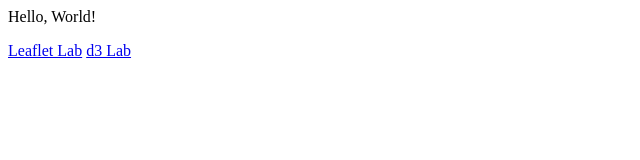
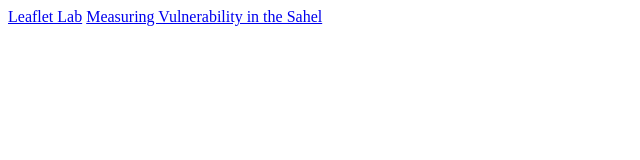
Before and after one commit to jvapp/jvapp.github.io, a plain HTML site: page index.html in a window 1280 px wide. Shown: the whole page, without its empty margins (0-640 px from the left). Drawn offline with Linux system fonts and the light colour scheme.

Commit message:
update
dfsfsdf

```diff
--- a/index.html
+++ b/index.html
@@ -3,9 +3,8 @@
 <head>
 </head>
 <body>
-<p>Hello, World!</p>
   <a href="Leaflet_Lab/index.html">Leaflet Lab</a>
-  <a href="d3_coordinated_viz/index.html">d3 Lab</a>
+  <a href="d3_coordinated_viz/index.html">Measuring Vulnerability in the Sahel</a>
 </body>
 </body>
 </html>
```
